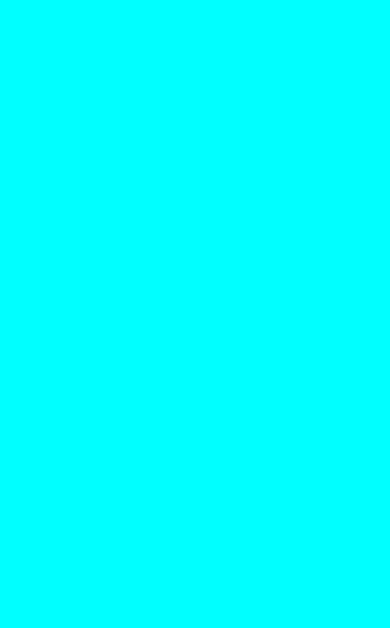
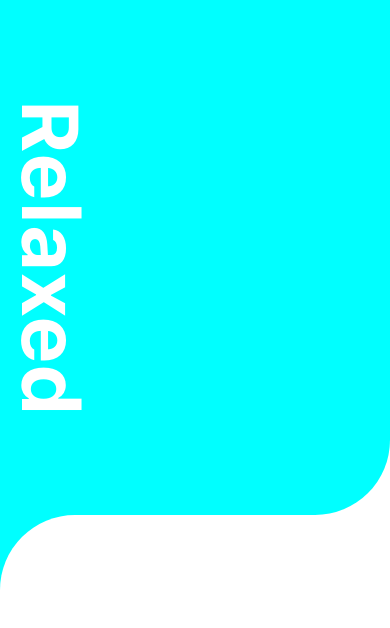
Before and after one commit to MuhamadHashbiAshiddiq/Front-React-Native-Fashion, a React Native app: screen /Onboarding in a window 390 px wide. Shown: the top 628 px of the page. Built offline with nearby package versions, Linux system fonts and the light colour scheme.

Commit message:
a: Transform & Rotate

```diff
--- a/package.json
+++ b/package.json
@@ -27,7 +27,7 @@
     "react-dom": "17.0.1",
     "react-native": "0.64.3",
     "react-native-gesture-handler": "~2.1.0",
-    "react-native-reanimated": "~2.3.1",
+    "react-native-reanimated": "~2.2.4",
     "react-native-safe-area-context": "3.3.2",
     "react-native-screens": "~3.10.1",
     "react-native-web": "0.17.1"
--- a/src/Authentication/Onboarding/Onboarding.tsx
+++ b/src/Authentication/Onboarding/Onboarding.tsx
@@ -1,10 +1,59 @@
 import React from "react";
-import { View } from "react-native";
+import { View, StyleSheet, Dimensions } from "react-native";
+import { ScrollView } from "react-native-gesture-handler";
 
-const ComponentName = () => {
+import Slide from "./Slide";
+
+const { width, height } = Dimensions.get("window");
+const Onboarding = () => {
   return (
-    <View style={{ flex: 1, backgroundColor: "cyan" }} />
+    <View style={styles.container}>
+      <View style={styles.slider}>
+        <ScrollView
+          horizontal
+          snapToInterval={width}
+          decelerationRate="fast"
+          showsHorizontalScrollIndicator={false}
+          bounces={false}
+        >
+          <Slide label="Relaxed" />
+          <Slide label="Playful" right />
+          <Slide label="Excentric" />
+          <Slide label="Funky" right />
+        </ScrollView>
+      </View>
+      <View style={styles.footer}>
+        <View
+          style={{
+            ...StyleSheet.absoluteFillObject,
+            backgroundColor: "cyan",
+          }}
+        />
+        <View
+          style={{
+            flex: 1,
+            backgroundColor: "white",
+            borderTopLeftRadius: 75,
+          }}
+        />
+      </View>
+    </View>
   );
 };
 
-export default ComponentName;
+const styles = StyleSheet.create({
+  container: {
+    flex: 1,
+    backgroundColor: "white",
+  },
+  slider: {
+    height: 0.61 * height,
+    backgroundColor: "cyan",
+    borderBottomRightRadius: 75,
+  },
+  footer: {
+    flex: 1,
+  },
+});
+
+export default Onboarding;
--- /dev/null
+++ b/src/Authentication/Onboarding/Slide.tsx
@@ -0,0 +1,54 @@
+import React from "react";
+import {
+  View,
+  Text,
+  Dimensions,
+  StyleSheet,
+} from "react-native";
+
+const { width, height } = Dimensions.get("window");
+
+export const SLIDE_HEIGHT = 0.61 * height;
+
+interface SlideProps {
+  label: string;
+  right?: boolean;
+}
+
+const Slide = ({ label, right }: SlideProps) => {
+  //Transform & Rotate
+  const transform = [
+    { translateY: (SLIDE_HEIGHT - 100) / 2 },
+    { translateX: right ? width / 2 -50 : -width / 2 + 50 },
+    { rotate: right ? "-90deg" : "90deg" },
+  ];
+
+  return (
+    <View style={styles.container}>
+      <View style={[styles.titleContainer, { transform }]}>
+        <Text style={styles.title}>{label}</Text>
+      </View>
+    </View>
+  );
+};
+
+const styles = StyleSheet.create({
+  container: {
+    width,
+  },
+
+  titleContainer: {
+    height: 100,
+    justifyContent: "center",
+  },
+
+  title: {
+    fontSize: 80,
+    lineHeight: 80,
+    fontFamily: "SFProText-Bold",
+    color: "white",
+    textAlign: "center",
+  },
+});
+
+export default Slide;
```
Also changed, not shown: 1 other file (tests, documents, lock files or other folders).
